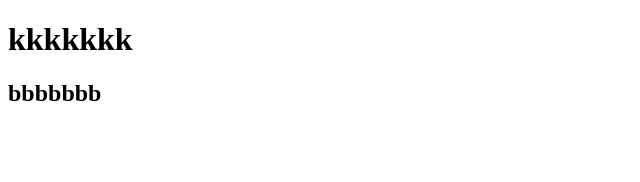
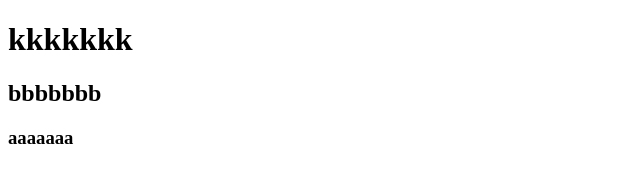
Before and after one commit to YaoJinXing/git-demo, a website: page src/index.html in a window 1280 px wide. Shown: the full height of the page, 0-640 px from the left. Drawn offline with Linux system fonts and the light colour scheme.

Commit message:
添加了一个新代码

```diff
--- a/src/index.html
+++ b/src/index.html
@@ -5,6 +5,7 @@
     </head>
     <body>
     	<h1>kkkkkkk</h1>
-    	<h2>bbbbbbb</h2>
+        <h2>bbbbbbb</h2>
+        <h3>aaaaaaa</h3>
     </body>
 </html>
```
